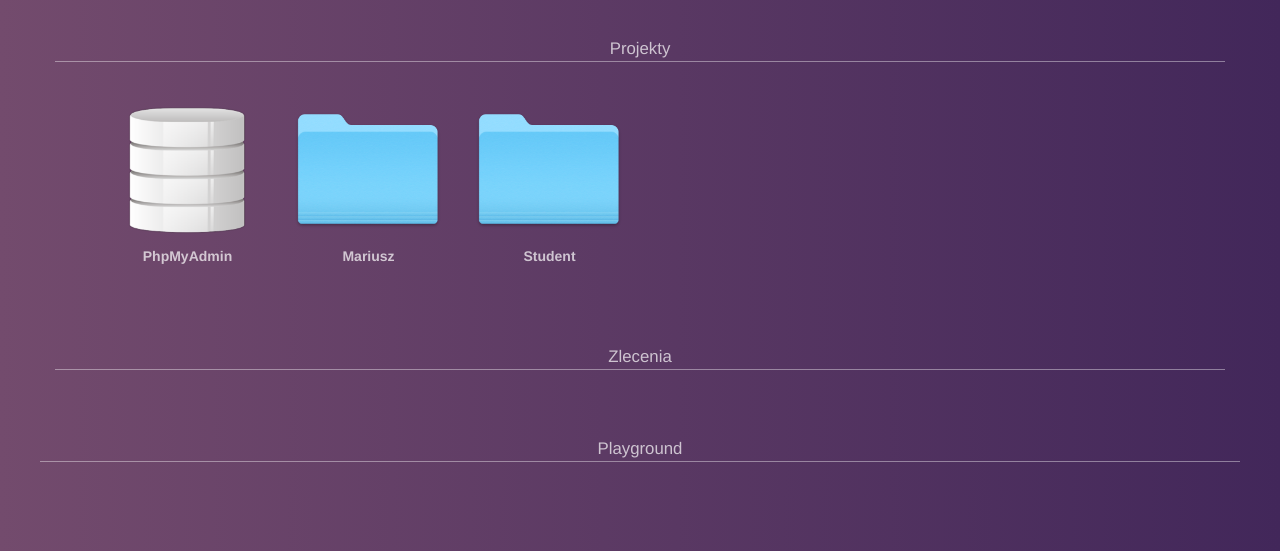
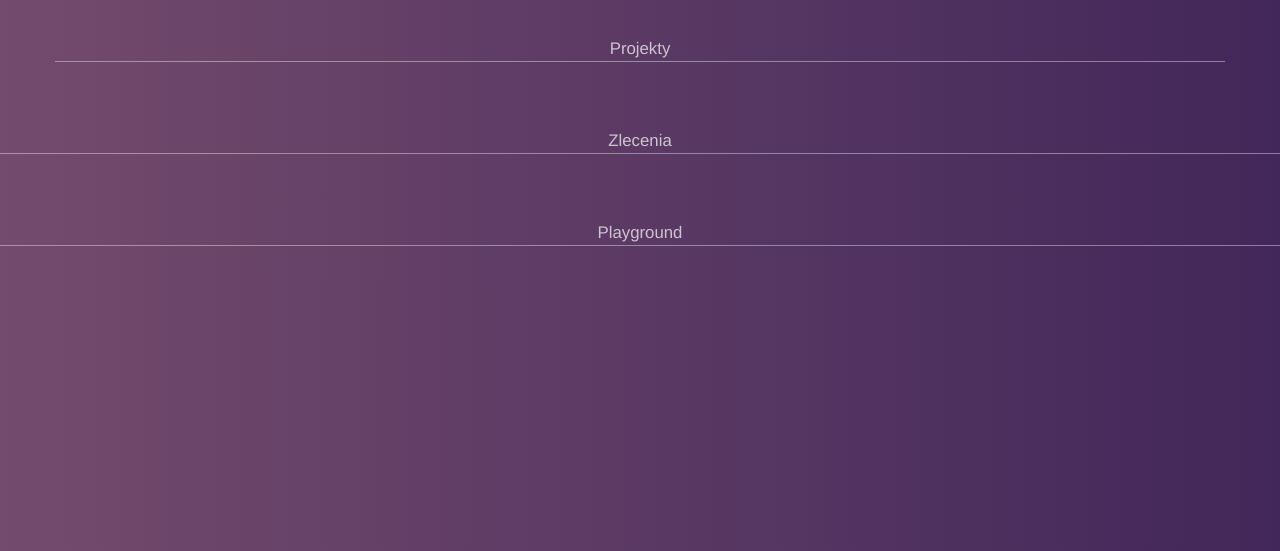
Before and after one commit to sirmarbug/localDashboard, a PHP site: page / in a window 1280 px wide. Shown: the part 60-611 px from the top of the page. Run offline with PHP 8.4, Linux system fonts and the light colour scheme.

Commit message:
Wersja uniwersalna

```diff
--- a/index.php
+++ b/index.php
@@ -22,38 +22,9 @@
             <div class="projekty text-center">
                 Projekty
             </div>
-
-            <div class="space">
-
-            <div class="col-lg-2 col-md-2 col-sm-12 text-center">
-                <div class="file">
-                    <a href="./phpmyadmin" class="text-center">
-                        <img src="assets/img/baza.png" alt="folder" class="img-responsive animacja"/>
-                        PhpMyAdmin
-                    </a>
-                </div>
-            </div>
-
-                <div class="col-lg-2 col-md-2 col-sm-12 text-center">
-                <div class="file">
-                    <a href="./Mariusz/" class="text-center">
-                        <img src="assets/img/katalogi.png" alt="folder" class="img-responsive animacja"/>
-                        Mariusz
-                    </a>
-                </div>
-            </div>
-
-                <div class="col-lg-2 col-md-2 col-sm-12 text-center">
-                <div class="file">
-                    <a href="./Student/" class="text-center">
-                        <img src="assets/img/katalogi.png" alt="folder" class="img-responsive animacja"/>
-                        Student
-                    </a>
-                </div>
-            </div>
-        <?
+    <?
         $dir = "./";
-        $ilosc = 3;
+        $ilosc = 0;
         if (is_dir($dir)){
             if ($dh = opendir($dir)){
                 while (($file = readdir($dh)) !== false){
```
